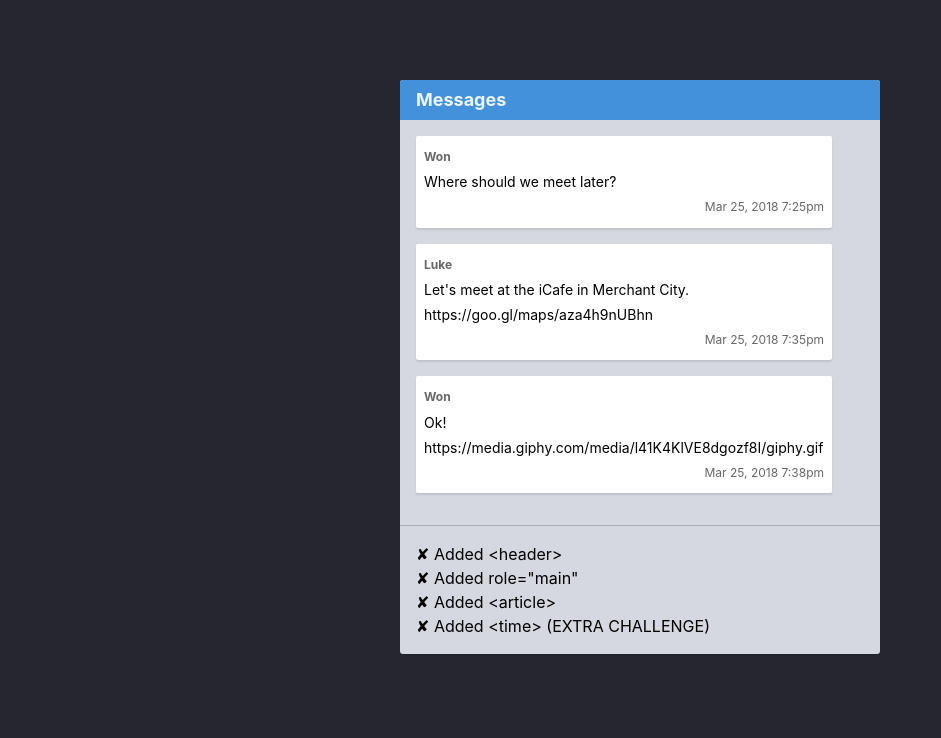
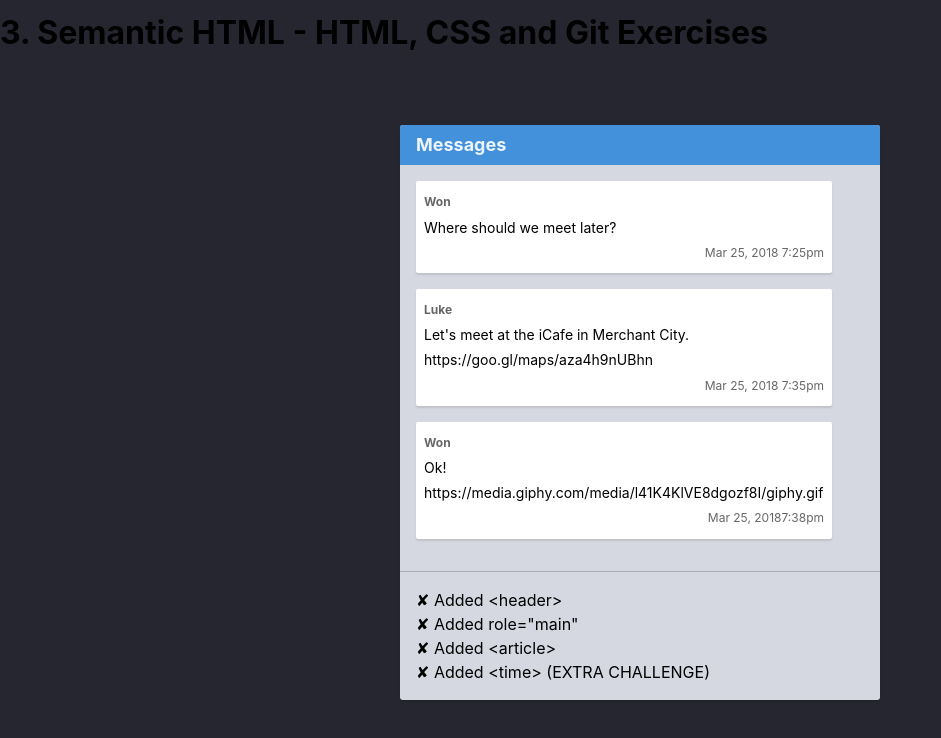
Before and after one commit to MariamZiade/HTML-CSS-Git-Exercise-Tripoli, a website: page week-1/3-semantic-html/index.html in a window 1280 px wide. Shown: the whole page, without its empty margins (0-941 px from the left). Drawn offline with Linux system fonts and the light colour scheme.

Commit message:
completed 3-semantic-html exercise

```diff
--- a/week-1/3-semantic-html/index.html
+++ b/week-1/3-semantic-html/index.html
@@ -2,7 +2,9 @@
 <html lang="en">
   <head>
     <meta charset="utf-8" />
-    <title>3. Semantic HTML - HTML, CSS and Git Exercises</title>
+    <header role="banner">
+      <h1>3. Semantic HTML - HTML, CSS and Git Exercises</h1>
+    </header>
     <meta name="viewport" content="width=device-width, initial-scale=1" />
     <link rel="stylesheet" href="/css/normalize.css" />
     <link rel="stylesheet" href="/css/week1.css" />
@@ -10,34 +12,48 @@
     <link rel="stylesheet" href="/css/result.css" />
   </head>
 
-  <body>
+  <main role="main">
     <div class="site-wrapper">
       <div class="site-header">
         <div class="site-header__title">Messages</div>
       </div>
       <div class="messages">
         <div class="message">
+          <article>
             <div class="message__author">Won</div>
             <p class="message__content">Where should we meet later?</p>
-          <span class="message__time">Mar 25, 2018 7:25pm</span>
+            <span class="message__time"
+              ><time datetime="03-25-2018">Mar 25, 2018</time>
+              <time datetime="7:25pm">7:25pm</time></span
+            >
+          </article>
         </div>
         <div class="message">
+          <article>
             <div class="message__author">Luke</div>
             <p class="message__content">
               Let's meet at the iCafe in Merchant City. https://goo.gl/maps/aza4h9nUBhn
             </p>
-          <span class="message__time">Mar 25, 2018 7:35pm</span>
+            <span class="message__time"
+              ><time datetime="03-25-2018">Mar 25, 2018</time>
+              <time datetime="7:35pm">7:35pm</time></span
+            >
+          </article>
         </div>
         <div class="message">
+          <article>
             <div class="message__author">Won</div>
             <p class="message__content">
               Ok! https://media.giphy.com/media/l41K4KlVE8dgozf8I/giphy.gif
             </p>
-          <span class="message__time">Mar 25, 2018 7:38pm</span>
+            <span class="message__time"
+              ><time datetime="03-25-2018">Mar 25, 2018</time><time datetime="7:38pm">7:38pm</time>
+            </span>
+          </article>
         </div>
       </div>
       <div id="result" class="result"></div>
     </div>
     <script defer src="/js/3-result.js"></script>
-  </body>
+  </main>
 </html>
```
Lines whose indentation alone changed are shown as unchanged.
